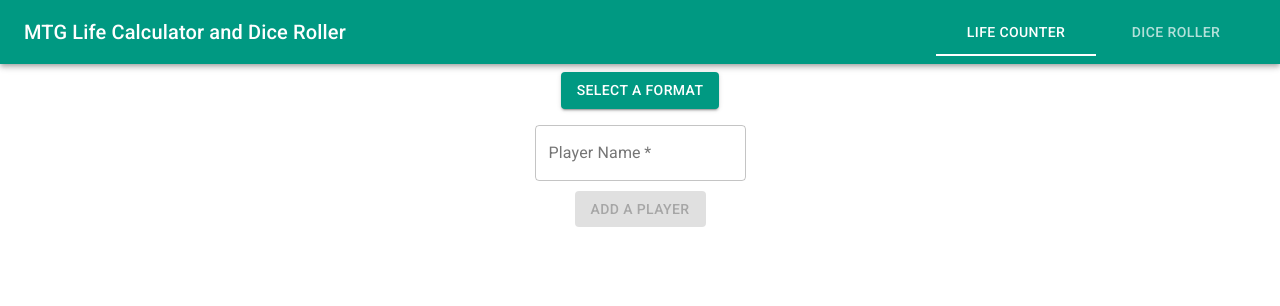
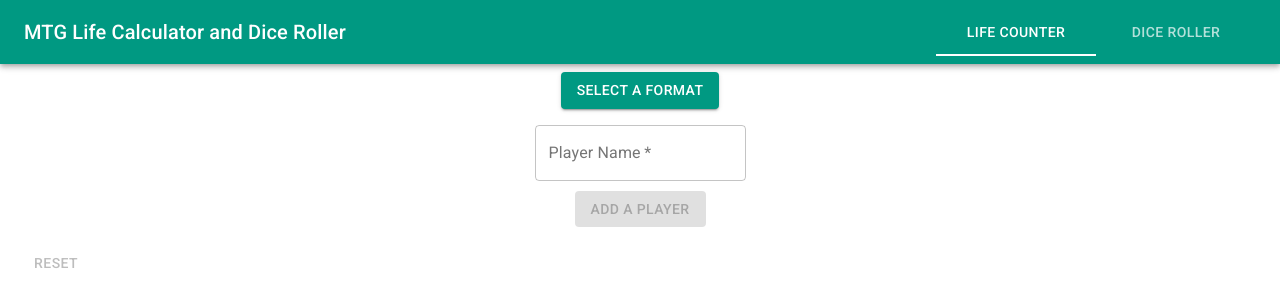
Before and after one commit to lritter79/material-ui-mtg-life-calculator, a React (Create React App) app: page /lifecounter in a window 1280 px wide. Shown: the top 306 px of the page. Built offline with nearby package versions, Linux system fonts and the light colour scheme.

Commit message:
added reset button

```diff
--- a/package.json
+++ b/package.json
@@ -3,8 +3,11 @@
   "version": "0.1.0",
   "private": true,
   "dependencies": {
+    "@emotion/react": "^11.4.1",
+    "@emotion/styled": "^11.3.0",
     "@material-ui/core": "^4.12.3",
     "@material-ui/icons": "^4.11.2",
+    "@mui/material": "^5.0.1",
     "@testing-library/jest-dom": "^5.14.1",
     "@testing-library/react": "^11.2.7",
     "@testing-library/user-event": "^12.8.3",
--- a/src/Components/LifeCounter/LifeCounter.js
+++ b/src/Components/LifeCounter/LifeCounter.js
@@ -4,7 +4,7 @@
 import MenuItem from "@material-ui/core/MenuItem";
 import LifeCounterGrid from "./LifeCounterGrid";
 import { CategoryContext } from "../../App";
-import { useState, useContext } from "react";
+import { useState, useContext, useCallback } from "react";
 import { PlayersContext } from "../../App";
 import { makeStyles } from "@material-ui/styles";
 
@@ -27,9 +27,30 @@
   const toggleIsOpen = (event) => {
     setAnchorEl(event.currentTarget);
   };
+  const reset = useCallback(
+    (event) => {
+      console.log("reset life totals");
+      setPlayers((prev) => {
+        //console.log(prev);
+        return prev.map((player) => ({
+          name: player.name,
+          id: player.id,
+          lifeTotal: selectedCategory.startingLife,
+          commanderDamage: 0,
+          color: player.color,
+        }));
+      });
+    },
+    [players]
+  );
+
   const handleMenuItemClick = (category) => {
     setSelectedCategory(category);
     setAnchorEl(null);
+  };
+
+  const onResetClick = function (e) {
+    reset(e);
   };
 
   return (
@@ -75,6 +96,15 @@
         ))}
       </Menu>
       <AddPlayerForm setPlayers={setPlayers} players={players} />
+      <Button
+        color="primary"
+        aria-label="reset life totals"
+        component="span"
+        disabled={players.length < 1 ? true : false}
+        onClick={onResetClick}
+      >
+        Reset
+      </Button>
       <LifeCounterGrid players={players} setPlayers={setPlayers} />
     </div>
   );
```
Also changed, not shown: 1 other file (tests, documents, lock files or other folders).
